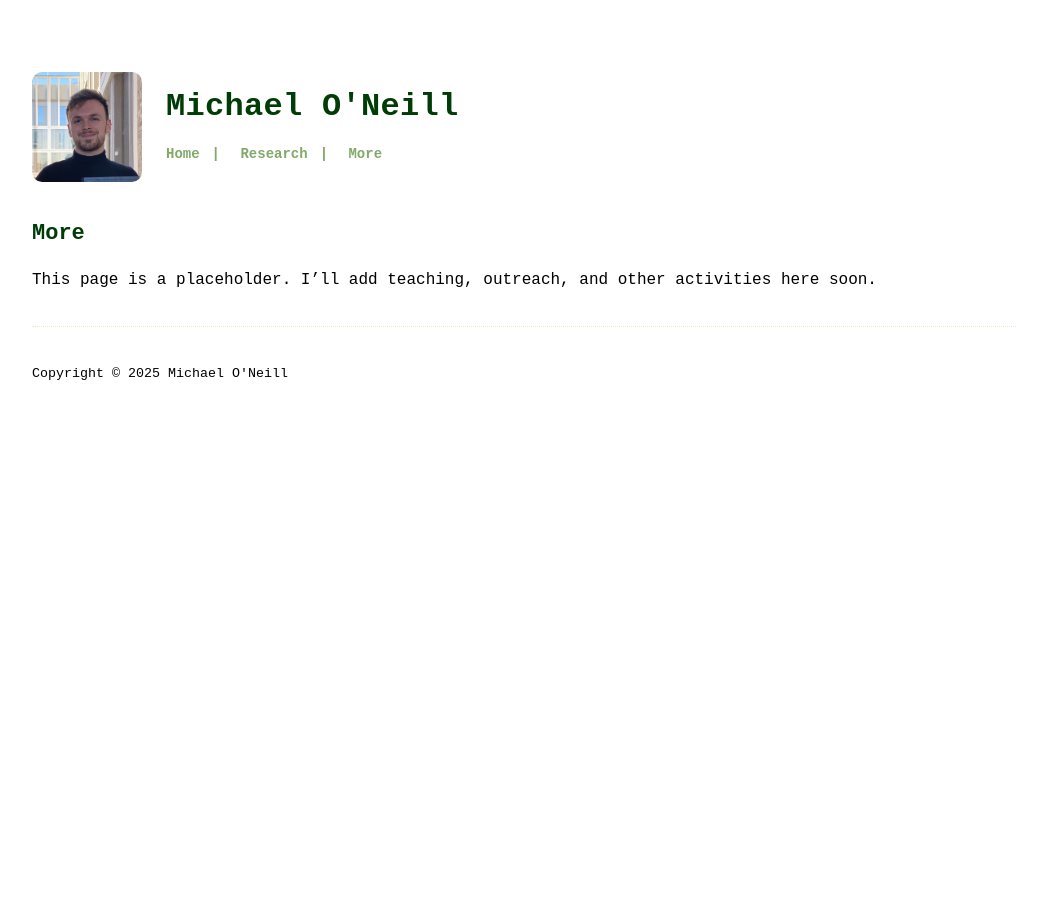
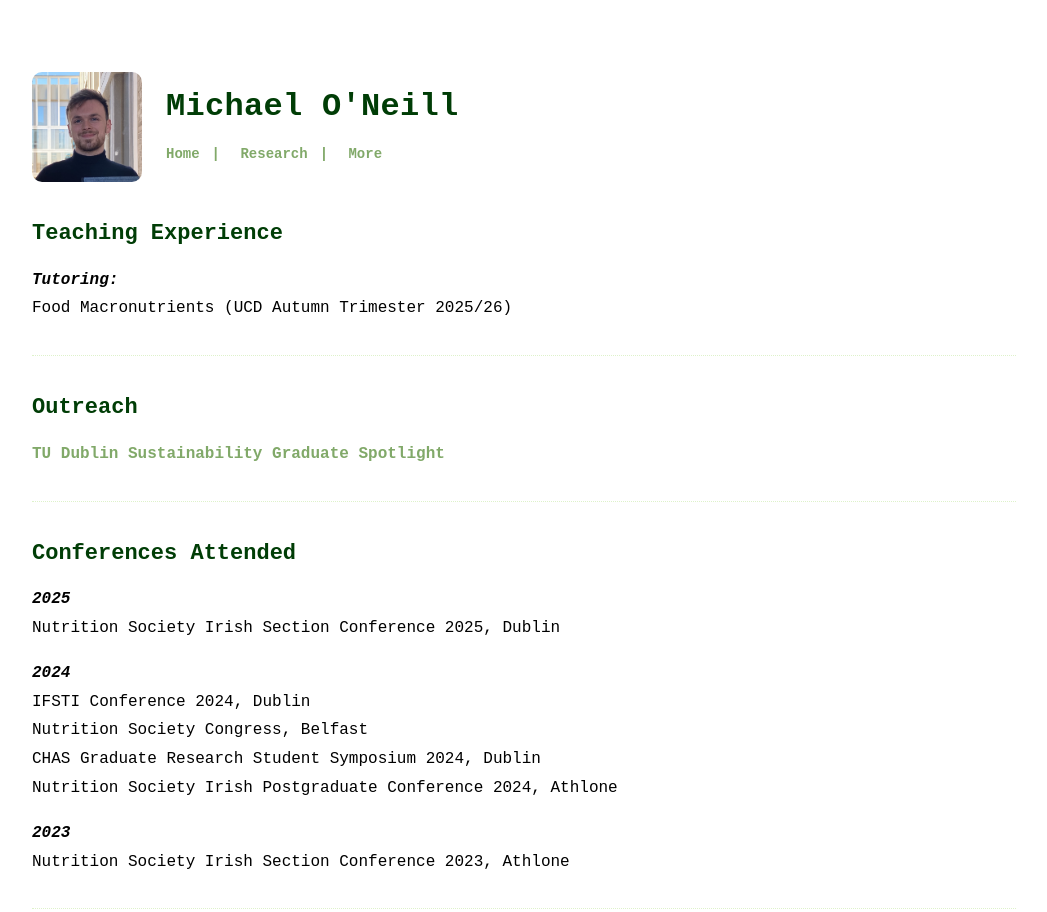
Before and after one commit to michaelonf/michaelonf.github.io, a plain HTML site: page more.html in a window 1280 px wide. Shown: the top 912 px of the page, without its empty margins (116-1163 px from the left). Before the commit the page ends 800 px from the top, so only its background shows below. Drawn offline with Linux system fonts and the light colour scheme; a web font is replaced by a local one.

Commit message:
Update more.html

```diff
--- a/more.html
+++ b/more.html
@@ -33,12 +33,40 @@
 
     <!-- Main -->
     <main>
-      <h2>More</h2>
-      <p>This page is a placeholder. I’ll add teaching, outreach, and other activities here soon.</p>
+      <h2>Teaching Experience</h2>
+      <p><strong><em>Tutoring:</em></strong><br>
+        Food Macronutrients (UCD Autumn Trimester 2025/26)
+      </p>
 
       <hr>
 
-      <!-- Future content goes here -->
+      <h2>Outreach</h2>
+      <p>
+        <a href="https://www.tudublin.ie/explore/about-the-university/sustainability/about/news-and-events/news-archive/sustainability-graduate-spotlight---michael-oneill.php" target="_blank" rel="noopener">
+          TU Dublin Sustainability Graduate Spotlight
+        </a>
+      </p>
+
+      <hr>
+
+      <h2>Conferences Attended</h2>
+
+      <p><strong><em>2025</em></strong><br>
+        Nutrition Society Irish Section Conference 2025, Dublin
+      </p>
+
+      <p><strong><em>2024</em></strong><br>
+        IFSTI Conference 2024, Dublin<br>
+        Nutrition Society Congress, Belfast<br>
+        CHAS Graduate Research Student Symposium 2024, Dublin<br>
+        Nutrition Society Irish Postgraduate Conference 2024, Athlone
+      </p>
+
+      <p><strong><em>2023</em></strong><br>
+        Nutrition Society Irish Section Conference 2023, Athlone
+      </p>
+
+      <hr>
     </main>
 
     <footer class="footer">
```
